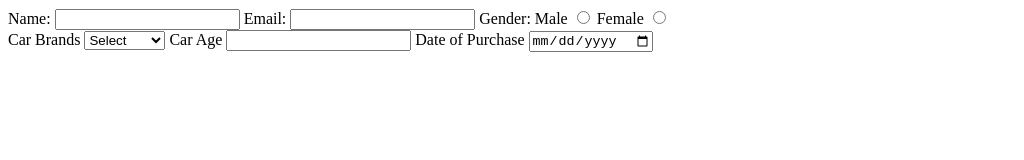
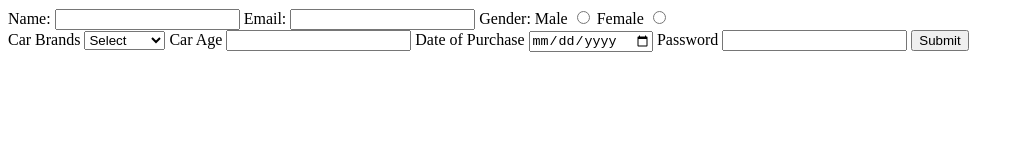
Before and after one commit to acciojob/car-insurance-form-abderaj17, a website: page main.html in a window 1280 px wide. Shown: the whole page, without its empty margins (0-1024 px from the left). Drawn offline with Linux system fonts and the light colour scheme.

Commit message:
created a submission

```diff
--- a/main.html
+++ b/main.html
@@ -33,6 +33,11 @@
 
     <label for="dop">Date of Purchase</label>
     <input type="date" id="dop" name="dop" required>
+
+		<label for="password">Password</label>
+    <input type="password" id="password" name="password" required>
+
+		 <button type="submit">Submit</button>
 	</form>
     <script type="text/javascript" src="./script.js">
 </script>
```
